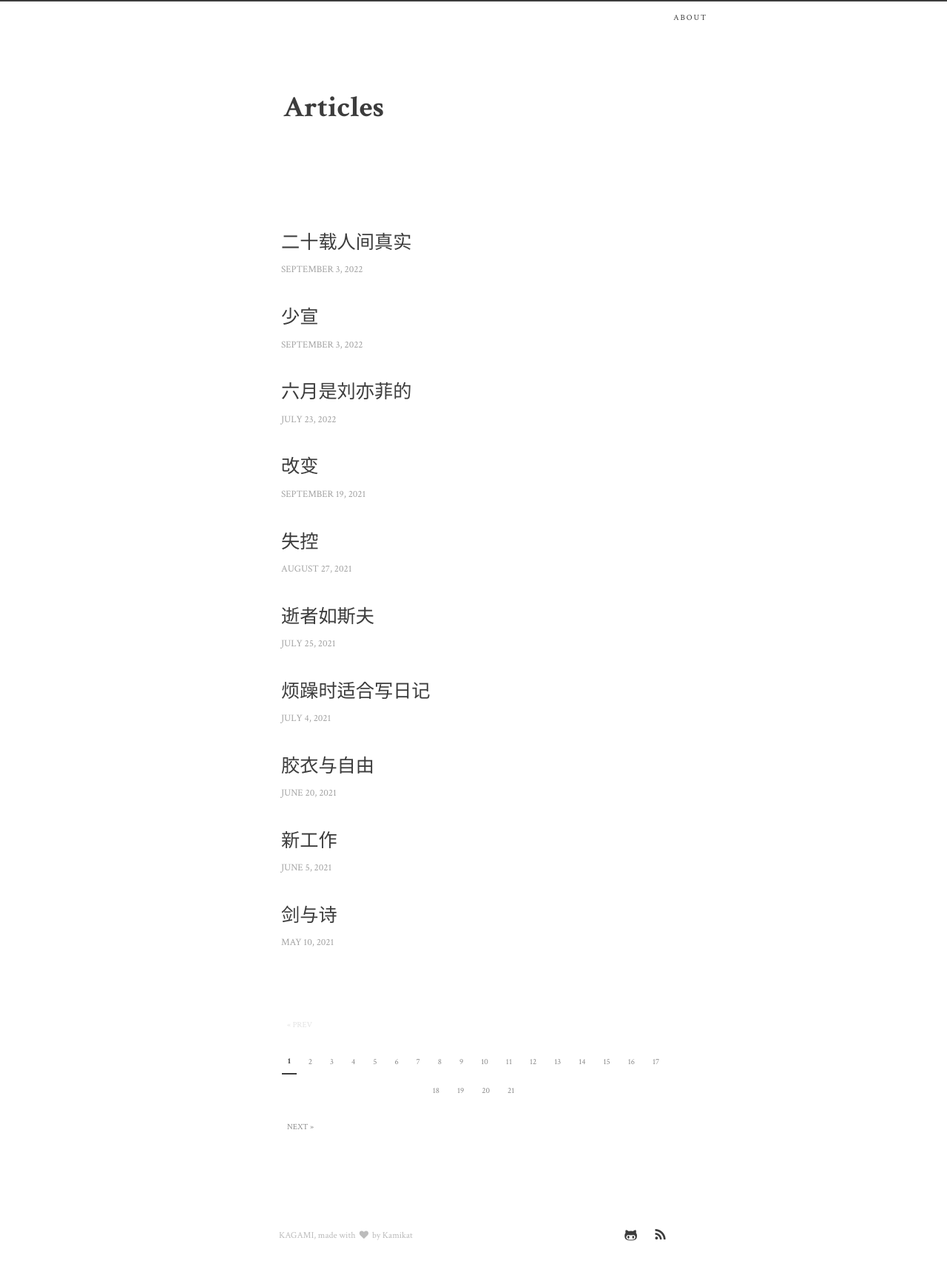
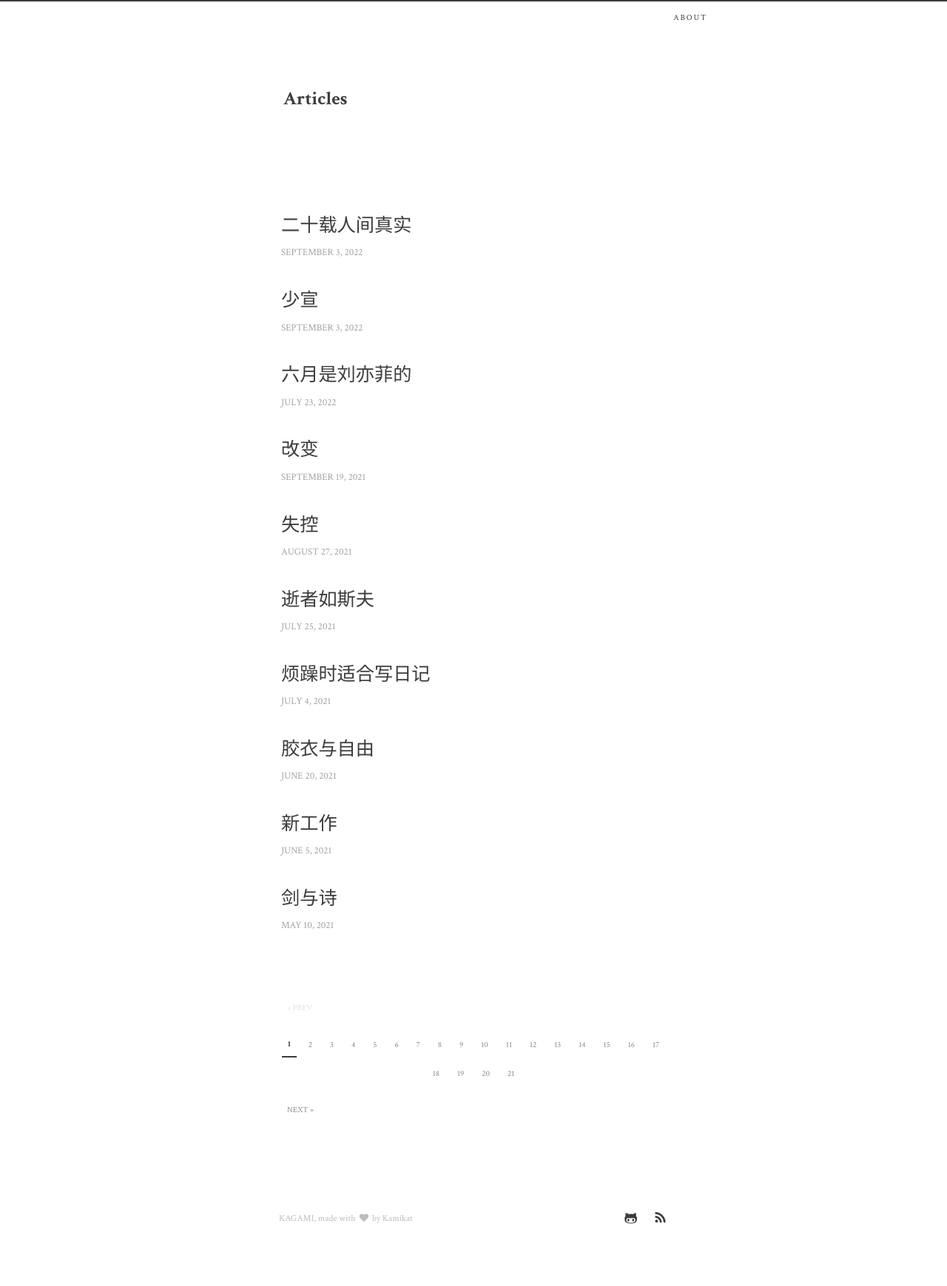
Before and after one commit to hangnotes/hangnotes.github.io, a Jekyll site: the page built from index.html, in a window 1280 px wide. Shown: the whole page at 74% size. Built offline with Jekyll 4.4.1, drawn with Linux system fonts in a browser that asks for light colours; the list of posts is cut into pages by our own code; after the commit the page ends 1716 px from its top, so only the background shows below that.

Commit message:
style: adjust site title font size to 1.4em
Co-authored-by: Cursor <cursoragent@cursor.com>

```diff
--- a/_sass/kagami/_typography.scss
+++ b/_sass/kagami/_typography.scss
@@ -118,8 +118,8 @@ article {
 
 .site-title, .site-title:hover, .site-title:visited {
   display: inline-block;
-  font-size: 2.2em;
-  font-weight: bold;
+  font-size: 1.4em;
+  font-weight: 600;
   @include font-serif;
   border-bottom: none;
   white-space: nowrap;
```
